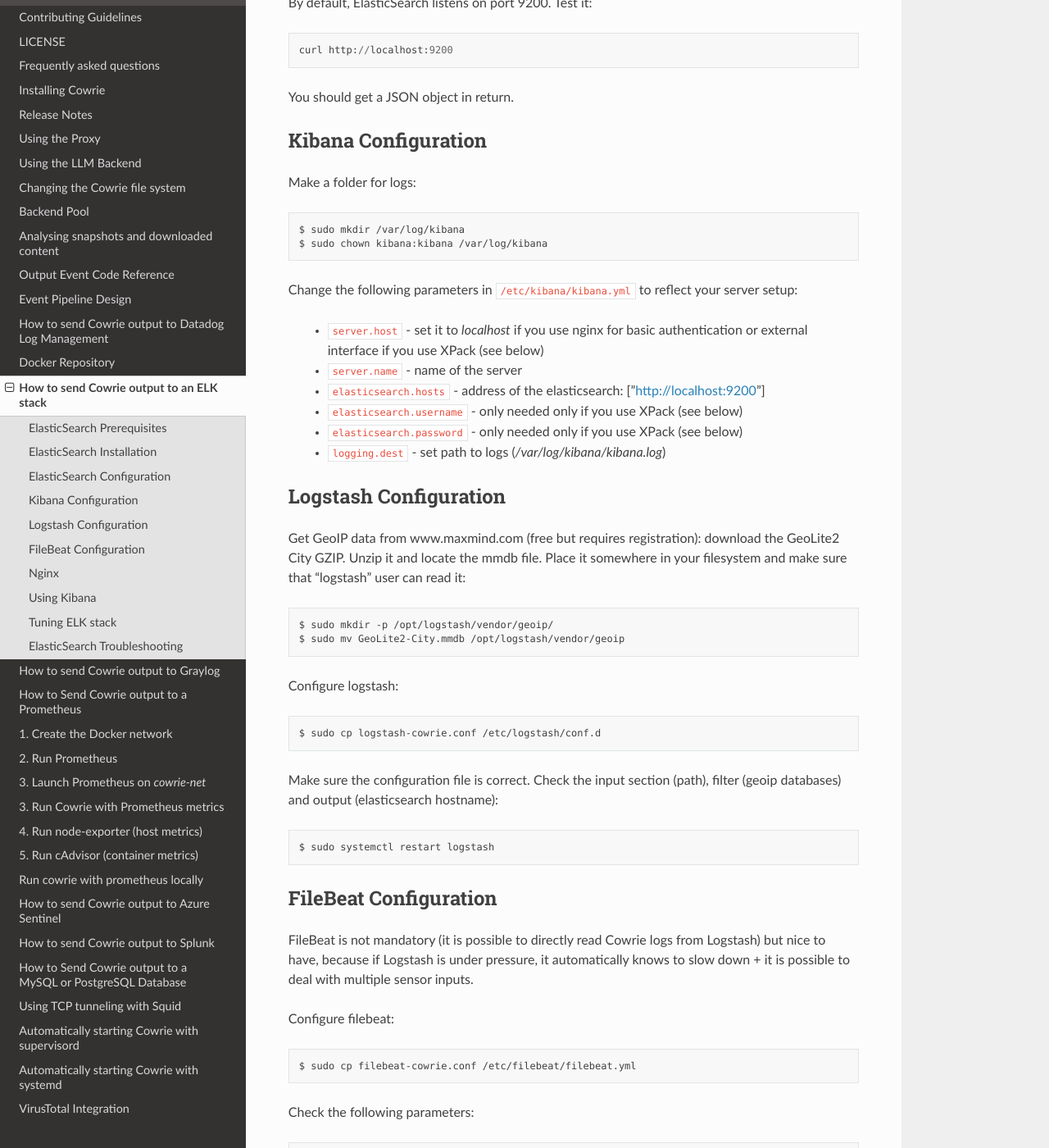
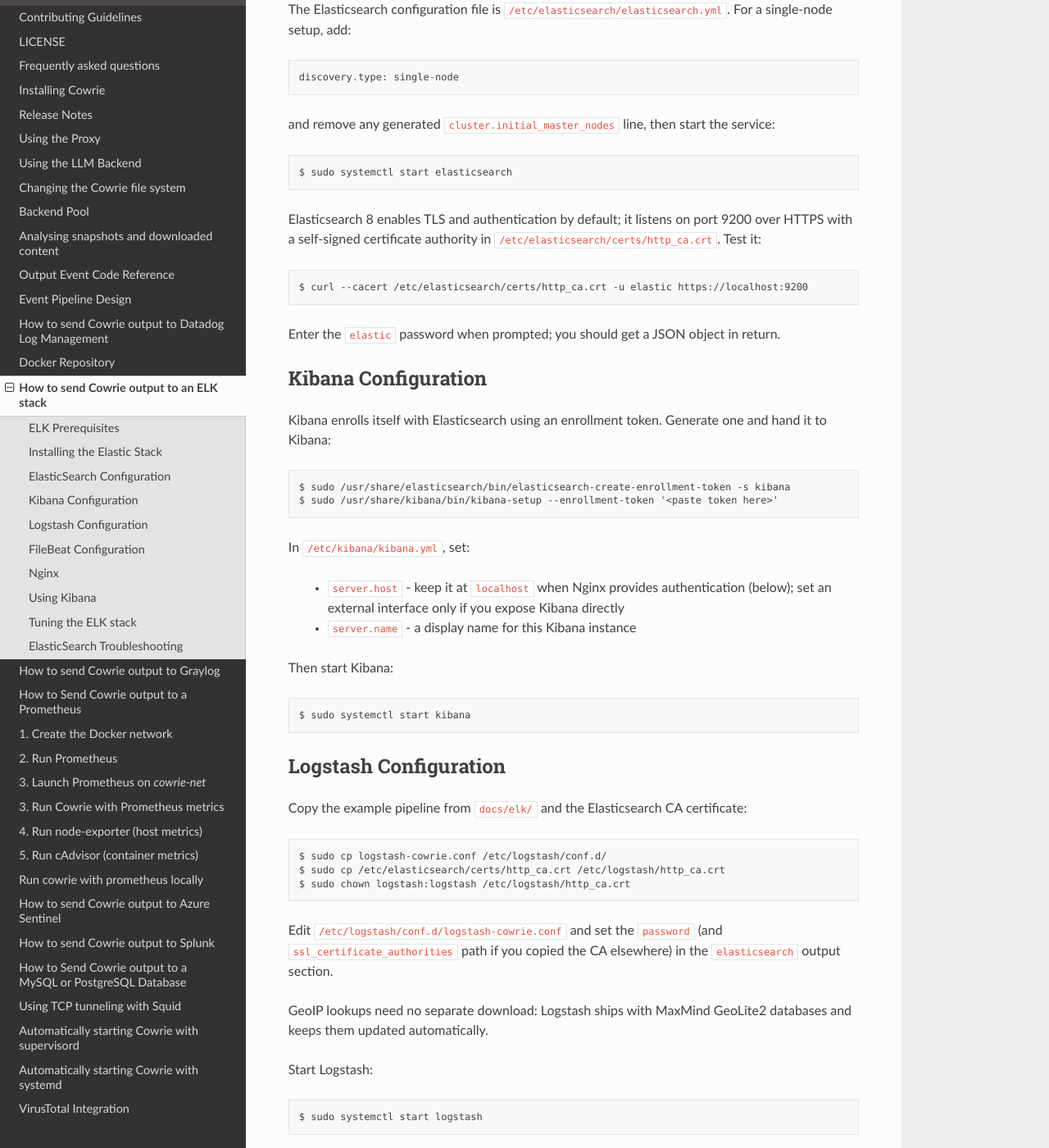
Before and after one commit to cowrie/cowrie, a Sphinx documentation site: the page built from docs/elk/README.rst, in a window 1280 px wide and 1400 px high, scrolled down 1145 px. Shown: the whole window at 82% size. Built offline with Sphinx 7.4.7 and the Read the Docs theme 3.1.0, drawn with Linux system fonts in a browser that asks for light colours; some of the changed text lies outside the part shown.

Commit message:
docs: update the ELK guide for Elastic Stack 8.x
The guide targeted Elastic 7.x apt repos and a separate Java 8
install, both EOL. Cover the signed-by keyring repo setup, the
bundled JDK, security-on-by-default (elastic password, TLS CA,
Kibana enrollment tokens), and Kibana data views. Trim the filebeat
example to a readable filestream config, drop the manual GeoLite2
download in favor of Logstash's bundled auto-updating databases, and
add TLS and credentials to the elasticsearch output.

Written against Elastic's current 8.x documentation; not yet
verified against a live stack.

```diff
--- a/docs/elk/README.rst
+++ b/docs/elk/README.rst
@@ -1,180 +1,204 @@
-.. SPDX-FileCopyrightText: 2019-2021 Michel Oosterhof <michel@oosterhof.net>
+.. SPDX-FileCopyrightText: 2019-2025 Michel Oosterhof <michel@oosterhof.net>
 ..
 .. SPDX-License-Identifier: BSD-3-Clause
 
 How to send Cowrie output to an ELK stack
 #########################################
 
-ElasticSearch Prerequisites
-===========================
+This guide sets up a single-machine Elastic Stack 8.x (Elasticsearch,
+Logstash, Kibana) on the host that runs Cowrie. *Filebeat* ships Cowrie's
+JSON log to *Logstash*, and *Nginx* acts as a reverse proxy in front of
+*Kibana*. Many other arrangements are possible.
+
+The Elastic packages bundle their own Java runtime; you do not need to
+install Java separately.
+
+ELK Prerequisites
+=================
 
 * Working Cowrie installation
-* Cowrie JSON log file (enable ``output_json`` in ``cowrie.cfg``)
-* Java 8
+* Cowrie JSON log file (enabled by default, ``var/log/cowrie/cowrie.json``)
+* Several GB of free RAM; Elasticsearch alone wants 1 GB+ of heap
 
-ElasticSearch Installation
-==========================
+Installing the Elastic Stack
+============================
 
-This is a simple setup for ELK stack, to be done on the same machine that is used for cowrie. We use *Filebeat* to send logs to *Logstash*, and we use *Nginx* as a reverse proxy to access *Kibana*. Note there are many other possible configurations!
+Add Elastic's package repository and key::
 
-Add Elastic's repository and key::
+    $ sudo apt install curl gpg ca-certificates apt-transport-https
+    $ curl -fsSL https://artifacts.elastic.co/GPG-KEY-elasticsearch | sudo gpg --dearmor -o /usr/share/keyrings/elasticsearch-keyring.gpg
+    $ echo "deb [signed-by=/usr/share/keyrings/elasticsearch-keyring.gpg] https://artifacts.elastic.co/packages/8.x/apt stable main" | sudo tee /etc/apt/sources.list.d/elastic-8.x.list
+    $ sudo apt update
 
-    $ wget -qO - https://packages.elastic.co/GPG-KEY-elasticsearch | sudo apt-key add -
-    $ echo "deb https://artifacts.elastic.co/packages/7.x/apt stable main" | sudo tee /etc/apt/sources.list.d/elastic-7.x.list
-    $ apt-get update
+Install Elasticsearch, Logstash, Kibana, Filebeat and Nginx::
 
-Install logstash, elasticsearch, kibana and filebeat::
-
-     $ sudo apt -y install apt-transport-https wget default-jre
-     $ sudo apt install elasticsearch logstash kibana
-     $ sudo apt install filebeat
-     $ sudo apt install nginx apache2-utils
+    $ sudo apt install elasticsearch logstash kibana filebeat
+    $ sudo apt install nginx apache2-utils
 
 Enable the services::
 
-     $ sudo systemctl enable elasticsearch logstash kibana filebeat nginx
+    $ sudo systemctl enable elasticsearch logstash kibana filebeat nginx
 
+**Save the password.** Installing the ``elasticsearch`` package prints a
+generated password for the built-in ``elastic`` superuser. You will need it
+for Logstash and for the command-line checks below. If you lost it, reset
+it with::
+
+    $ sudo /usr/share/elasticsearch/bin/elasticsearch-reset-password -u elastic
 
 ElasticSearch Configuration
 ===========================
 
-ElasticSearch configuration file is located in ``/etc/elasticsearch/elasticsearch.yml``. The default settings need not be changed.
+The Elasticsearch configuration file is ``/etc/elasticsearch/elasticsearch.yml``.
+For a single-node setup, add::
 
-If you are only operating a single ElasticSearch node, you can add the following configuration item::
+    discovery.type: single-node
 
-   discovery.type: single-node
+and remove any generated ``cluster.initial_master_nodes`` line, then start
+the service::
 
-By default, ElasticSearch listens on port 9200. Test it::
+    $ sudo systemctl start elasticsearch
 
-   curl http://localhost:9200
+Elasticsearch 8 enables TLS and authentication by default; it listens on
+port 9200 over HTTPS with a self-signed certificate authority in
+``/etc/elasticsearch/certs/http_ca.crt``. Test it::
 
-You should get a JSON object in return.
+    $ curl --cacert /etc/elasticsearch/certs/http_ca.crt -u elastic https://localhost:9200
 
+Enter the ``elastic`` password when prompted; you should get a JSON object
+in return.
 
 Kibana Configuration
 ====================
 
-Make a folder for logs::
+Kibana enrolls itself with Elasticsearch using an enrollment token.
+Generate one and hand it to Kibana::
 
-    $ sudo mkdir /var/log/kibana
-    $ sudo chown kibana:kibana /var/log/kibana
+    $ sudo /usr/share/elasticsearch/bin/elasticsearch-create-enrollment-token -s kibana
+    $ sudo /usr/share/kibana/bin/kibana-setup --enrollment-token '<paste token here>'
 
-Change the following parameters in ``/etc/kibana/kibana.yml`` to reflect your server setup:
+In ``/etc/kibana/kibana.yml``, set:
 
-    * ``server.host``  - set it to `localhost` if you use nginx for basic authentication or external interface if you use XPack (see below)
-    * ``server.name`` - name of the server
-    * ``elasticsearch.hosts`` - address of the elasticsearch: ["http://localhost:9200"]
-    * ``elasticsearch.username`` - only needed only if you use XPack (see below)
-    * ``elasticsearch.password`` - only needed only if you use XPack (see below)
-    * ``logging.dest`` - set path to logs (`/var/log/kibana/kibana.log`)
+    * ``server.host`` - keep it at ``localhost`` when Nginx provides
+      authentication (below); set an external interface only if you expose
+      Kibana directly
+    * ``server.name`` - a display name for this Kibana instance
+
+Then start Kibana::
+
+    $ sudo systemctl start kibana
 
 Logstash Configuration
 ======================
 
-Get GeoIP data from www.maxmind.com (free but requires registration): download the GeoLite2 City GZIP. Unzip it and locate the mmdb file.
-Place it somewhere in your filesystem and make sure that "logstash" user can read it::
+Copy the example pipeline from ``docs/elk/`` and the Elasticsearch CA
+certificate::
 
-    $ sudo mkdir -p /opt/logstash/vendor/geoip/
-    $ sudo mv GeoLite2-City.mmdb /opt/logstash/vendor/geoip
+    $ sudo cp logstash-cowrie.conf /etc/logstash/conf.d/
+    $ sudo cp /etc/elasticsearch/certs/http_ca.crt /etc/logstash/http_ca.crt
+    $ sudo chown logstash:logstash /etc/logstash/http_ca.crt
 
-Configure logstash::
+Edit ``/etc/logstash/conf.d/logstash-cowrie.conf`` and set the ``password``
+(and ``ssl_certificate_authorities`` path if you copied the CA elsewhere)
+in the ``elasticsearch`` output section.
 
-    $ sudo cp logstash-cowrie.conf /etc/logstash/conf.d
+GeoIP lookups need no separate download: Logstash ships with MaxMind
+GeoLite2 databases and keeps them updated automatically.
 
-Make sure the configuration file is correct. Check the input section (path), filter (geoip databases) and output (elasticsearch hostname)::
+Start Logstash::
 
-    $ sudo systemctl restart logstash
-
+    $ sudo systemctl start logstash
 
 FileBeat Configuration
 ======================
 
-FileBeat is not mandatory (it is possible to directly read Cowrie logs from Logstash) but nice to have, because if Logstash is under pressure, it automatically knows to slow down + it is possible to deal with multiple sensor inputs.
+Filebeat is not mandatory (Logstash can read Cowrie's log file directly),
+but it is nice to have: it backs off automatically when Logstash is under
+pressure, and it makes it easy to feed multiple sensors into one stack.
 
-Configure filebeat::
+Copy the example configuration::
 
     $ sudo cp filebeat-cowrie.conf /etc/filebeat/filebeat.yml
 
-Check the following parameters::
+Check the following parameters:
 
-    filebeat.inputs: the path must point to cowrie's json logs
-    output.elasticsearch: must be false because we want Filebeat to send to Logstash, not directly to ElasticSearch
-    output.logstash: must be true. The default port for Logstash is 5044, so hosts should be ["localhost:5044"]
+    * ``filebeat.inputs`` - the path must point to Cowrie's JSON log
+    * ``output.logstash`` - Logstash listens on port 5044 by default
 
-
-Start filebeat::
+Start Filebeat::
 
     $ sudo systemctl start filebeat
 
 Nginx
-==================
+=====
 
-ELK has been configured on localhost. If you wish to access it remotely, you can setup a reverse proxy to Kibana's backend server, which runs on port 5601 by default.
-
-Install Nginx::
-
-     $ sudo apt install nginx apache2-utils
+Kibana listens on localhost port 5601. To reach it remotely, set up a
+reverse proxy with basic authentication.
 
 Create an administrative Kibana user and password::
 
-     $ sudo htpasswd -c /etc/nginx/htpasswd.users admin_kibana
+    $ sudo htpasswd -c /etc/nginx/htpasswd.users admin_kibana
 
-Edit Nginx configuration /etc/nginx/sites-available/default. Customize port to what you like, and specify your server's name (or IP address)::
+Edit the Nginx configuration ``/etc/nginx/sites-available/default``.
+Customize the port to what you like, and specify your server's name (or IP
+address)::
 
-      server {
-           listen YOURPORT;
+    server {
+         listen YOURPORT;
 
-           server_name YOURIPADDRESS;
+         server_name YOURIPADDRESS;
 
-           auth_basic "Restricted Access";
-           auth_basic_user_file /etc/nginx/htpasswd.users;
+         auth_basic "Restricted Access";
+         auth_basic_user_file /etc/nginx/htpasswd.users;
 
-           location / {
-                 proxy_pass http://localhost:5601;
-                 proxy_http_version 1.1;
-                 proxy_set_header Upgrade $http_upgrade;
-                 proxy_set_header Connection 'upgrade';
-                 proxy_set_header Host $host;
-                 proxy_cache_bypass $http_upgrade;
-           }
-      }
+         location / {
+               proxy_pass http://localhost:5601;
+               proxy_http_version 1.1;
+               proxy_set_header Upgrade $http_upgrade;
+               proxy_set_header Connection 'upgrade';
+               proxy_set_header Host $host;
+               proxy_cache_bypass $http_upgrade;
+         }
+    }
 
 Start the service::
 
-     $ sudo systemctl start nginx
-
+    $ sudo systemctl start nginx
 
 Using Kibana
-==================
+============
 
-You can list indexes with::
+Once events flow, list the indices::
 
-     $ curl 'http://localhost:9200/_cat/indices?v'
+    $ curl --cacert /etc/elasticsearch/certs/http_ca.crt -u elastic 'https://localhost:9200/_cat/indices?v'
 
-You should see a Cowrie index cowrie-logstash-DATE... Its health is yellow because the number of replicas should be set to 0 (unless you want another configuration)::
+You should see a ``cowrie-logstash-DATE`` index. On a single node its
+health shows yellow until the number of replicas is set to 0::
 
-     $ curl -XPUT 'localhost:9200/cowrie-logstash-REPLACEHERE/_settings' -H "Content-Type: application/json" -d '{ "index" : {"number_of_replicas" : 0 } }'
+    $ curl --cacert /etc/elasticsearch/certs/http_ca.crt -u elastic -XPUT 'https://localhost:9200/cowrie-logstash-REPLACEHERE/_settings' -H "Content-Type: application/json" -d '{ "index" : {"number_of_replicas" : 0 } }'
 
-It should answer {"acknowledged":true}
+It should answer ``{"acknowledged":true}``.
 
-In Kibana's GUI, create an index pattern (Management / Index Patterns) for ::
+In Kibana, create a data view (Stack Management / Data Views) for::
 
-     cowrie-logstash-*
+    cowrie-logstash-*
 
-Use default settings and timestamp.
+Use the default settings and the ``@timestamp`` field.
 
+Tuning the ELK stack
+====================
 
-Tuning ELK stack
-==================
+Refer to Elastic's documentation for sizing and performance tuning.
 
-Refer to Elastic's documentation about proper configuration of the system for the best ElasticSearch's performance
-
-You may avoid installing nginx for restricting access to Kibana by installing official Elastic's plugin called "X-Pack" (https://www.elastic.co/products/stack)
-
-ELK log files get big: ensure you have enough space in /var, consider setting up LVM or ZFS partitions.
+ELK log files get big: ensure you have enough space in ``/var``, and
+consider index lifecycle management to expire old indices.
 
 ElasticSearch Troubleshooting
 =============================
 
-- View service logs with:  ``sudo journalctl -u service``
-- If the date in Kibana is incorrect, check (Advanced Settings / dateFormat)
+- View service logs with ``sudo journalctl -u elasticsearch`` (or
+  ``logstash``, ``kibana``, ``filebeat``)
+- Test the Logstash pipeline syntax with
+  ``sudo -u logstash /usr/share/logstash/bin/logstash --path.settings /etc/logstash -t``
+- If the date in Kibana is incorrect, check (Advanced Settings /
+  dateFormat)
```
Also changed, not shown: docs/elk/filebeat-cowrie.conf (+13 -211 lines), docs/elk/logstash-cowrie.conf (+7 -3 lines).
